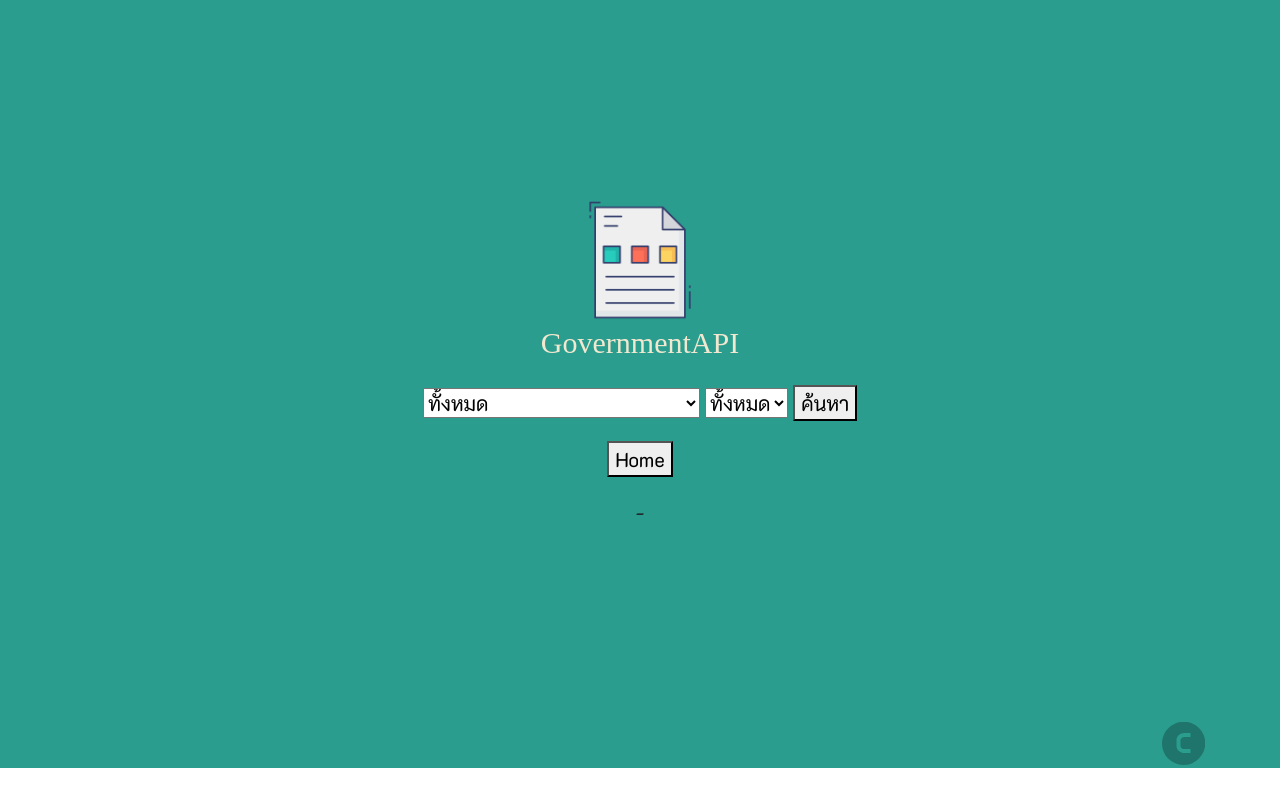
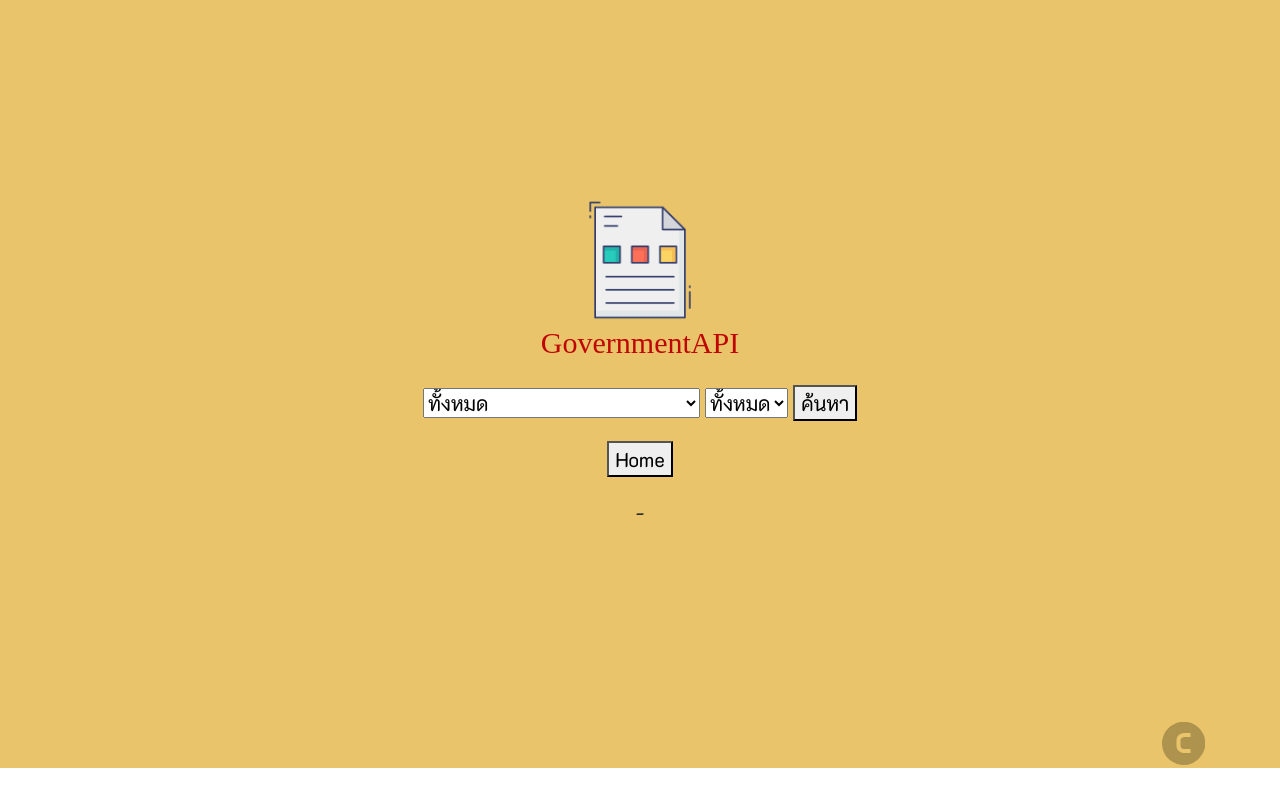
Before and after one commit to Chaninpp/GovernmentAPI-PSIT-Project, a Flask app: template final/app/templates/result.html in a window 1280 px wide. Run offline with Flask 2, Linux system fonts and the light colour scheme; the template is opened without the code that fills it, so the values that code supplies are empty; some libraries are stand-ins or nearby versions; some web fonts are replaced.

Commit message:
cl pudate

```diff
--- a/final/app/templates/result.html
+++ b/final/app/templates/result.html
@@ -39,15 +39,15 @@
     -->
 
   <!-- page 1 -->
-  <div style="background-color:  #2a9d8f;">
+  <div style="background-color:  #e9c46a;">
     <div class="fixed">
       <img src="{{url_for('static', filename='/img/1-1.png')}}"
         style="width: 120px; height: 120px; position: relative; margin-top: 200px;" />
       <div style="margin: auto;">
-        <p class="fade1 subhead cl-cream" style="margin-bottom: 8px">
+        <p class="fade1 subhead cl-red" style="margin-bottom: 8px">
           GovernmentAPI
         </p>
-        <p class="fade2 cl-cream">
+        <p class="fade2 cl-pale-pink">
         <form class="userinput" method="POST">
           <select name="input_keyword" class="span4">
             <option value=" " selected>ทั้งหมด</option>
```
